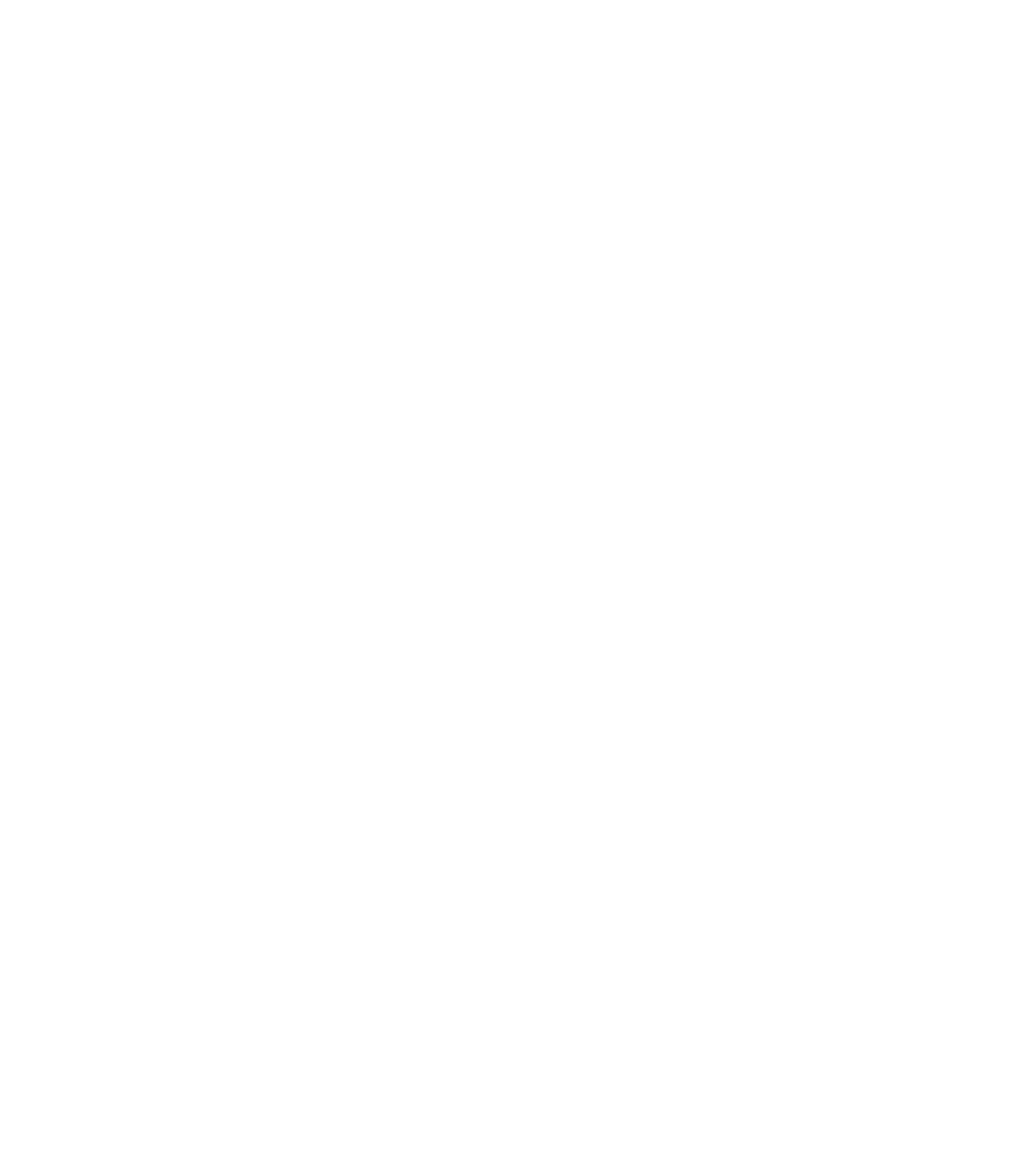
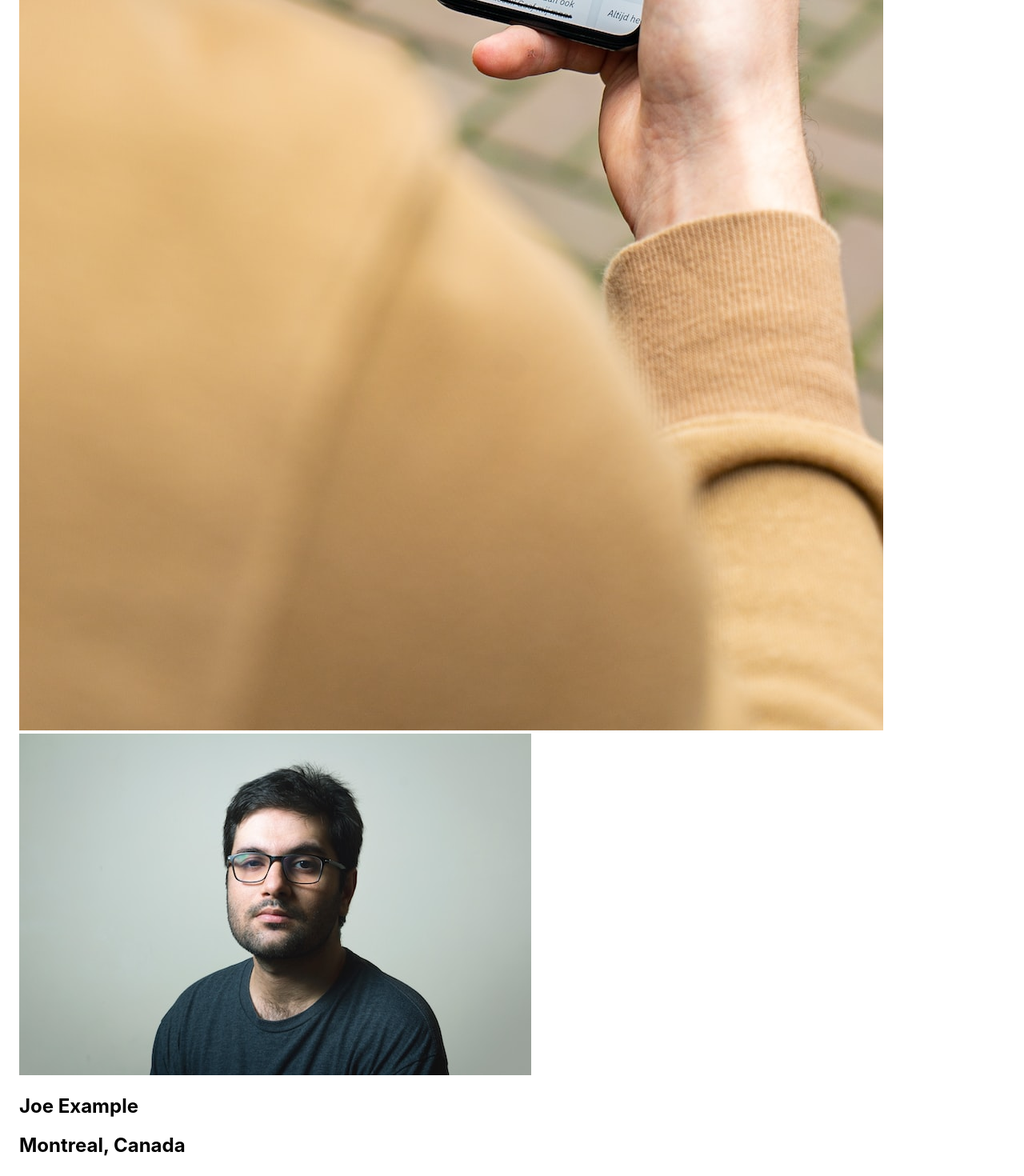
Before and after one commit to irohunk/photolabs-starter, a React (Create React App) app in the folder frontend/: page / in a window 1280 px wide. Shown: the part 1032-2502 px from the top of the page at 80% size. Before the commit the page ends 800 px from the top, so only its background shows below. Built offline with nearby package versions, Linux system fonts and the light colour scheme; the HTML template or start-up script is replaced by a standard one.

Commit message:
isolation work

```diff
--- a/frontend/src/App.jsx
+++ b/frontend/src/App.jsx
@@ -4,10 +4,21 @@
 import './App.scss';
 
 // Note: Rendering a single component to build components in isolation
+const props = {
+  id: "1",
+  location: {
+    city: "Montreal",
+    country: "Canada",
+  },
+  imageSource: `${process.env.PUBLIC_URL}/Image-1-Regular.jpeg`,
+  username: "Joe Example",
+  profile: `${process.env.PUBLIC_URL}/profile-1.jpg`,
+};
+
 const App = () => {
   return (
     <div className="App">
-      <PhotoListItem/>
+      <PhotoListItem props={props} />
     </div>
   );
 };
--- a/frontend/src/components/PhotoListItem.jsx
+++ b/frontend/src/components/PhotoListItem.jsx
@@ -3,7 +3,7 @@
 import "../styles/PhotoListItem.scss";
 
 
-const sampleDataForPhotoListItem = {
+const props = {
   id: "1",
   location: {
     city: "Montreal",
@@ -15,7 +15,14 @@
 };
 
 const PhotoListItem = () => {
-  /* Insert React */
+  return (
+    <div className="PhotoListItem">
+      <img src={props.imageSource} />
+      <img src={props.profile} />
+      <h2>{props.username}</h2>
+      <h2>{props.location.city}, {props.location.country}</h2>
+    </div>
+  )
 };
 
 export default PhotoListItem;
```
Also changed, not shown: 1 other file (tests, documents, lock files or other folders).
